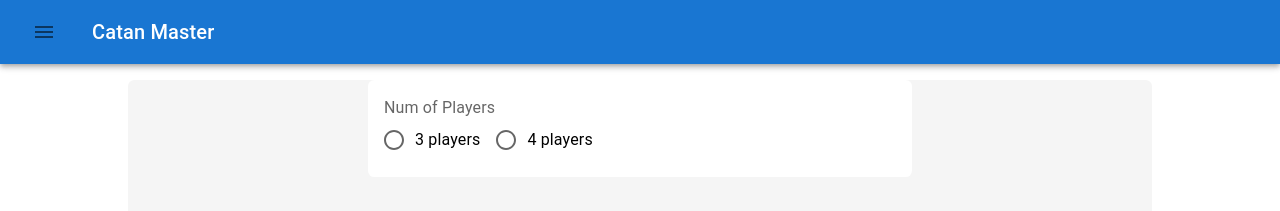
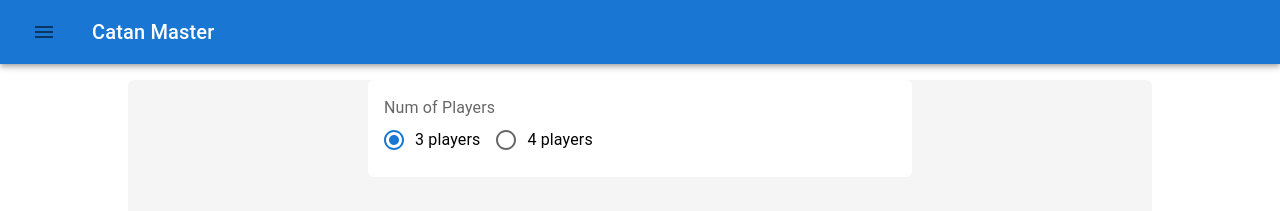
Before and after one commit to sota0121/lab, a React (Create React App) app in the folder samples/react-basic-v2/catan-master/: page / in a window 1280 px wide. Shown: the top 211 px of the page. Built offline with nearby package versions, Linux system fonts and the light colour scheme.

Commit message:
mange radio value with state

```diff
--- a/samples/react-basic-v2/catan-master/src/components/molecules/RowRadioBtn.tsx
+++ b/samples/react-basic-v2/catan-master/src/components/molecules/RowRadioBtn.tsx
@@ -12,7 +12,7 @@
 
 type RadioItem = {
     label: string;
-    value: string;
+    value: number;
 };
 
 type RowRadioBtnGroupProps = {
@@ -24,16 +24,27 @@
 export type { RadioItem, RowRadioBtnGroupProps };
 
 const RowRadioBtnGroup: React.FC<RowRadioBtnGroupProps> = (props: RowRadioBtnGroupProps) => {
-    // const [value, setValue] = React.useState(props.items[0].value);
-
-    // const handleChange = (event: React.ChangeEvent<HTMLInputElement>) => {
-    //     setValue(event.target.value);
-    // };
 
     const { items: radioItems } = props;
-    const formCtlLabels = radioItems.length > 0 && radioItems.map((radioItem) => (
-        <FormControlLabel value={radioItem.value} control={<Radio />} label={radioItem.label} />
-    ));
+    const { selIndex, setSelIndex } = props;
+
+    const handleChange = (event: React.SyntheticEvent, checked: boolean) => {
+        if (checked) {
+            setSelIndex(Number((event.target as HTMLInputElement).value));
+        }
+    };
+
+    const formCtlLabels =
+      radioItems.length > 0 &&
+      radioItems.map((radioItem) => (
+        <FormControlLabel
+          value={radioItem.value}
+          control={<Radio />}
+          label={radioItem.label}
+          onChange={handleChange}
+          checked={selIndex === radioItem.value}
+        />
+      ));
 
     return (
       <Box
--- a/samples/react-basic-v2/catan-master/src/components/pages/Home.tsx
+++ b/samples/react-basic-v2/catan-master/src/components/pages/Home.tsx
@@ -20,8 +20,8 @@
 const Home: FC = () => {
 
   const radioItems: RadioItem[] = [
-    { label: '3 players', value: '3' },
-    { label: '4 players', value: '4' },
+    { label: '3 players', value: 3 },
+    { label: '4 players', value: 4 },
   ]
   const [selIndex, setSelIndex] = React.useState(3); // num of players
   const props: RowRadioBtnGroupProps = {
```
